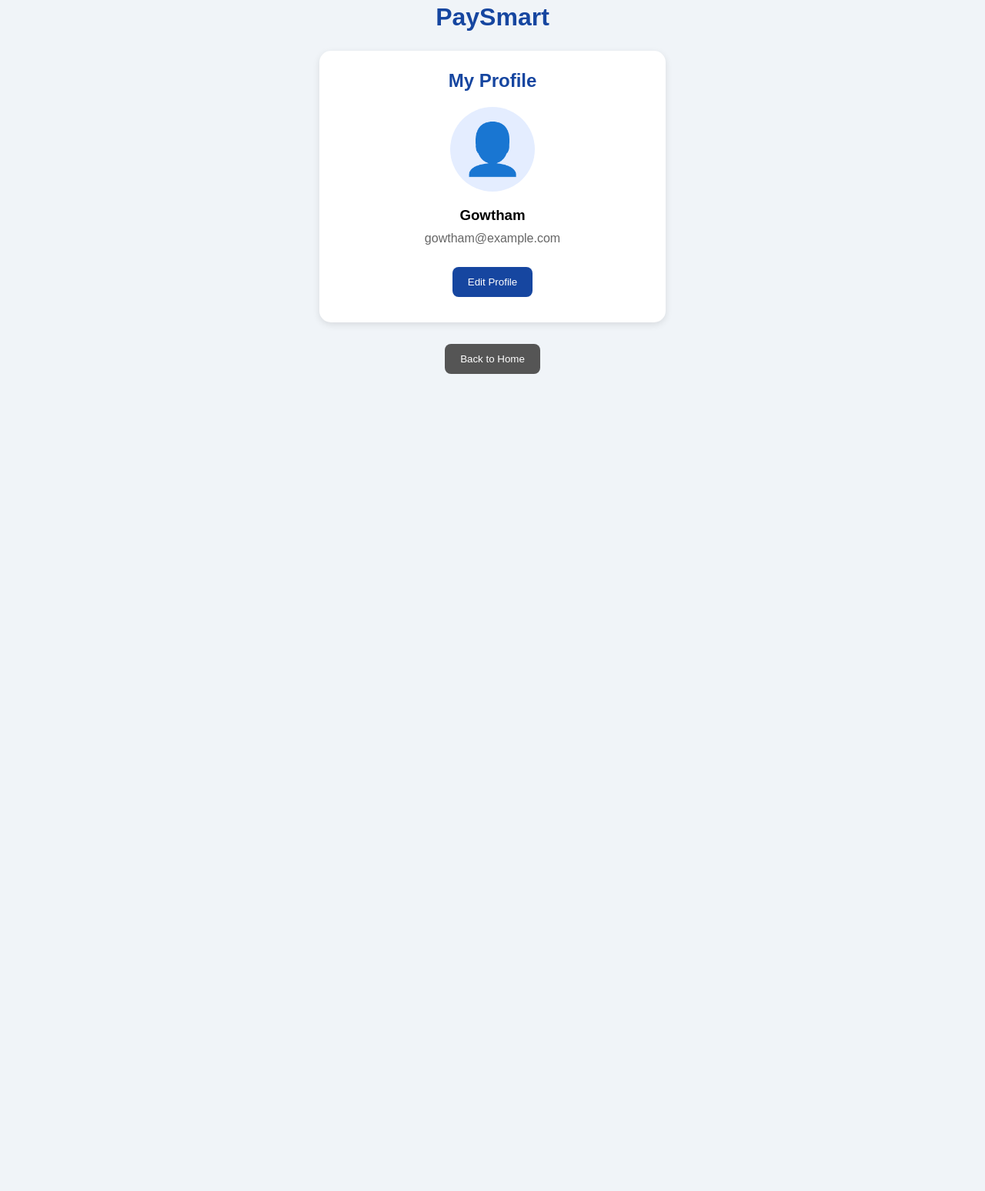
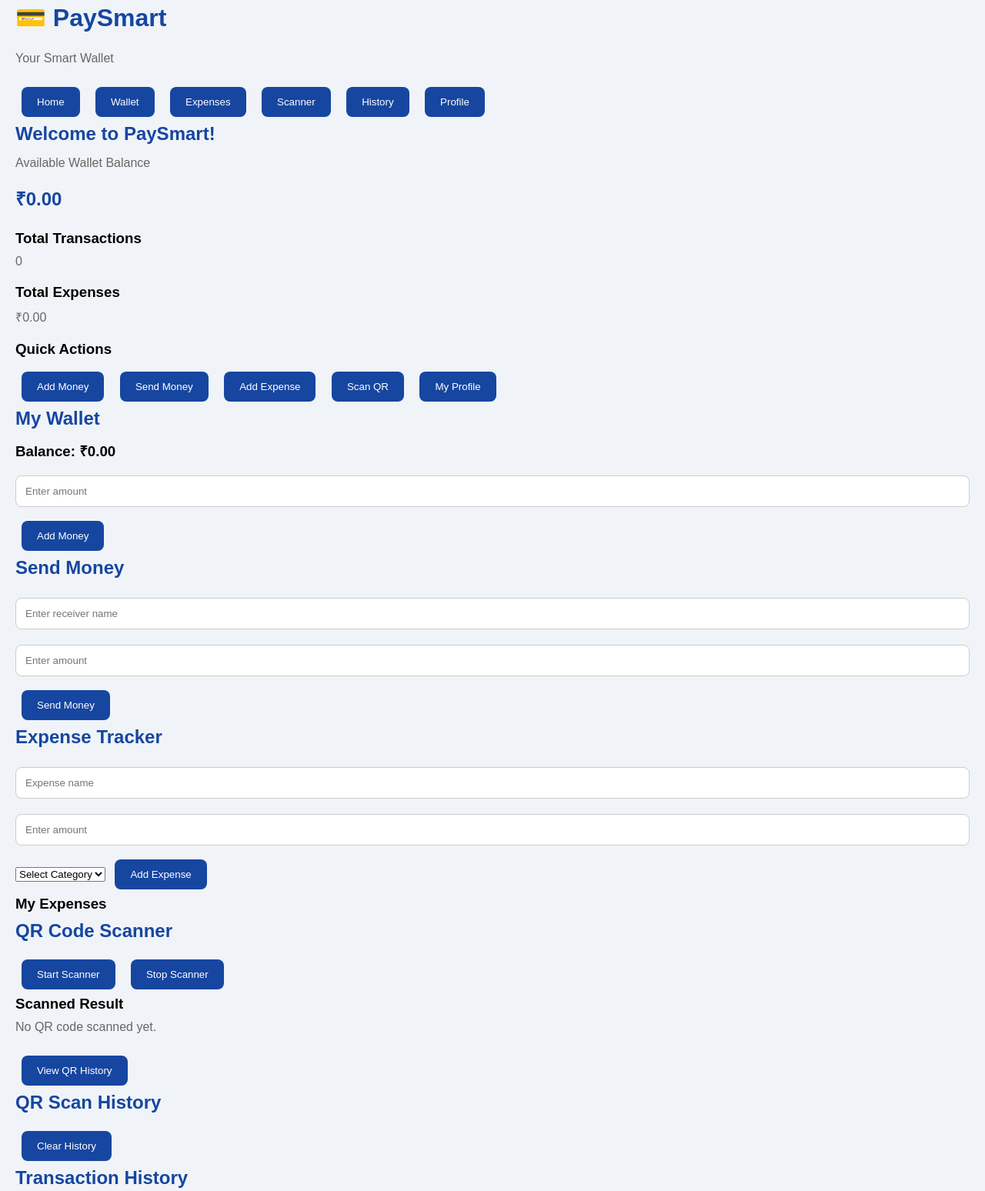
Before and after one commit to g68021020gk/paysmart-app, a plain HTML site: page index.html in a window 1280 px wide. Shown: the part 16-1564 px from the top of the page at 77% size. Before the commit the page ends 800 px from the top, so only its background shows below. Drawn offline with Linux system fonts and the light colour scheme.

Commit message:
Update index.html
Creates the complete structure of the PaySmart application. It includes the Home Dashboard, Wallet, Add Money, Send Money, Expense Tracker, QR Scanner, QR Scan History, Transaction History, and Profile Section.

```diff
--- a/index.html
+++ b/index.html
@@ -1,35 +1,187 @@
 
 <!DOCTYPE html>
-<html>
+<html lang="en">
 <head>
-    <title>PaySmart - My Profile</title>
+    <meta charset="UTF-8">
     <meta name="viewport" content="width=device-width, initial-scale=1.0">
+    <title>PaySmart</title>
     <link rel="stylesheet" href="style.css">
+    <script src="https://unpkg.com/html5-qrcode"></script>
 </head>
 
 <body>
 
-    <div class="container">
+<header>
+    <h1>💳 PaySmart</h1>
+    <p>Your Smart Wallet</p>
+</header>
 
-        <h1>PaySmart</h1>
+<nav>
+    <button onclick="showSection('home')">Home</button>
+    <button onclick="showSection('wallet')">Wallet</button>
+    <button onclick="showSection('expenses')">Expenses</button>
+    <button onclick="showSection('scanner')">Scanner</button>
+    <button onclick="showSection('history')">History</button>
+    <button onclick="showSection('profile')">Profile</button>
+</nav>
 
-        <section class="profile-section">
+<main>
 
-            <h2>My Profile</h2>
+    <!-- HOME SECTION -->
+    <section id="home" class="page">
 
-            <div class="profile-icon">👤</div>
+        <h2>Welcome to PaySmart!</h2>
 
-            <h3 id="profileName">Gowtham</h3>
+        <div class="balance-card">
+            <p>Available Wallet Balance</p>
+            <h1 id="walletBalance">₹0.00</h1>
+        </div>
 
-            <p id="profileEmail">gowtham@example.com</p>
+        <div class="dashboard">
 
-            <button onclick="editProfile()">Edit Profile</button>
+            <div class="card">
+                <h3>Total Transactions</h3>
+                <p id="totalTransactions">0</p>
+            </div>
 
-        </section>
+            <div class="card">
+                <h3>Total Expenses</h3>
+                <p id="totalExpenses">₹0.00</p>
+            </div>
 
-        <div class="form-section" id="editForm">
+        </div>
 
-            <h2>Edit Profile</h2>
+        <h3>Quick Actions</h3>
+
+        <div class="actions">
+            <button onclick="showSection('wallet')">Add Money</button>
+            <button onclick="showSection('send')">Send Money</button>
+            <button onclick="showSection('expenses')">Add Expense</button>
+            <button onclick="showSection('scanner')">Scan QR</button>
+            <button onclick="showSection('profile')">My Profile</button>
+        </div>
+
+    </section>
+
+
+    <!-- WALLET SECTION -->
+    <section id="wallet" class="page hidden">
+
+        <h2>My Wallet</h2>
+
+        <h3>Balance: <span id="walletBalance2">₹0.00</span></h3>
+
+        <input type="number" id="addAmount"
+            placeholder="Enter amount" min="0.01" step="0.01">
+
+        <button onclick="addMoney()">Add Money</button>
+
+    </section>
+
+
+    <!-- SEND MONEY SECTION -->
+    <section id="send" class="page hidden">
+
+        <h2>Send Money</h2>
+
+        <input type="text" id="receiverName"
+            placeholder="Enter receiver name">
+
+        <input type="number" id="sendAmount"
+            placeholder="Enter amount" min="0.01" step="0.01">
+
+        <button onclick="sendMoney()">Send Money</button>
+
+    </section>
+
+
+    <!-- EXPENSE SECTION -->
+    <section id="expenses" class="page hidden">
+
+        <h2>Expense Tracker</h2>
+
+        <input type="text" id="expenseName"
+            placeholder="Expense name">
+
+        <input type="number" id="expenseAmount"
+            placeholder="Enter amount" min="0.01" step="0.01">
+
+        <select id="expenseCategory">
+            <option value="">Select Category</option>
+            <option value="Food">Food</option>
+            <option value="Travel">Travel</option>
+            <option value="Shopping">Shopping</option>
+            <option value="Education">Education</option>
+            <option value="Other">Other</option>
+        </select>
+
+        <button onclick="addExpense()">Add Expense</button>
+
+        <h3>My Expenses</h3>
+        <ul id="expenseList"></ul>
+
+    </section>
+
+
+    <!-- QR SCANNER SECTION -->
+    <section id="scanner" class="page hidden">
+
+        <h2>QR Code Scanner</h2>
+
+        <div id="reader"></div>
+
+        <button onclick="startScanner()">Start Scanner</button>
+        <button onclick="stopScanner()">Stop Scanner</button>
+
+        <h3>Scanned Result</h3>
+
+        <p id="qrResult">No QR code scanned yet.</p>
+
+        <button onclick="showSection('qrHistory')">
+            View QR History
+        </button>
+
+    </section>
+
+
+    <!-- QR HISTORY SECTION -->
+    <section id="qrHistory" class="page hidden">
+
+        <h2>QR Scan History</h2>
+
+        <ul id="qrHistoryList"></ul>
+
+        <button onclick="clearQRHistory()">Clear History</button>
+
+    </section>
+
+
+    <!-- TRANSACTION HISTORY -->
+    <section id="history" class="page hidden">
+
+        <h2>Transaction History</h2>
+
+        <ul id="transactionList"></ul>
+
+    </section>
+
+
+    <!-- PROFILE SECTION -->
+    <section id="profile" class="page hidden">
+
+        <h2>My Profile</h2>
+
+        <div class="profile-icon">👤</div>
+
+        <h3 id="profileName">Gowtham</h3>
+
+        <p id="profileEmail">gowtham@example.com</p>
+
+        <button onclick="editProfile()">Edit Profile</button>
+
+        <div id="editForm" class="hidden">
+
+            <h3>Edit Profile</h3>
 
             <input type="text" id="nameInput"
                 placeholder="Enter your name">
@@ -43,13 +195,11 @@
 
         </div>
 
-        <button class="back-button" onclick="goBack()">
-            Back to Home
-        </button>
+    </section>
 
-    </div>
+</main>
 
-    <script src="script.js"></script>
+<script src="script.js"></script>
 
 </body>
 </html>
```
